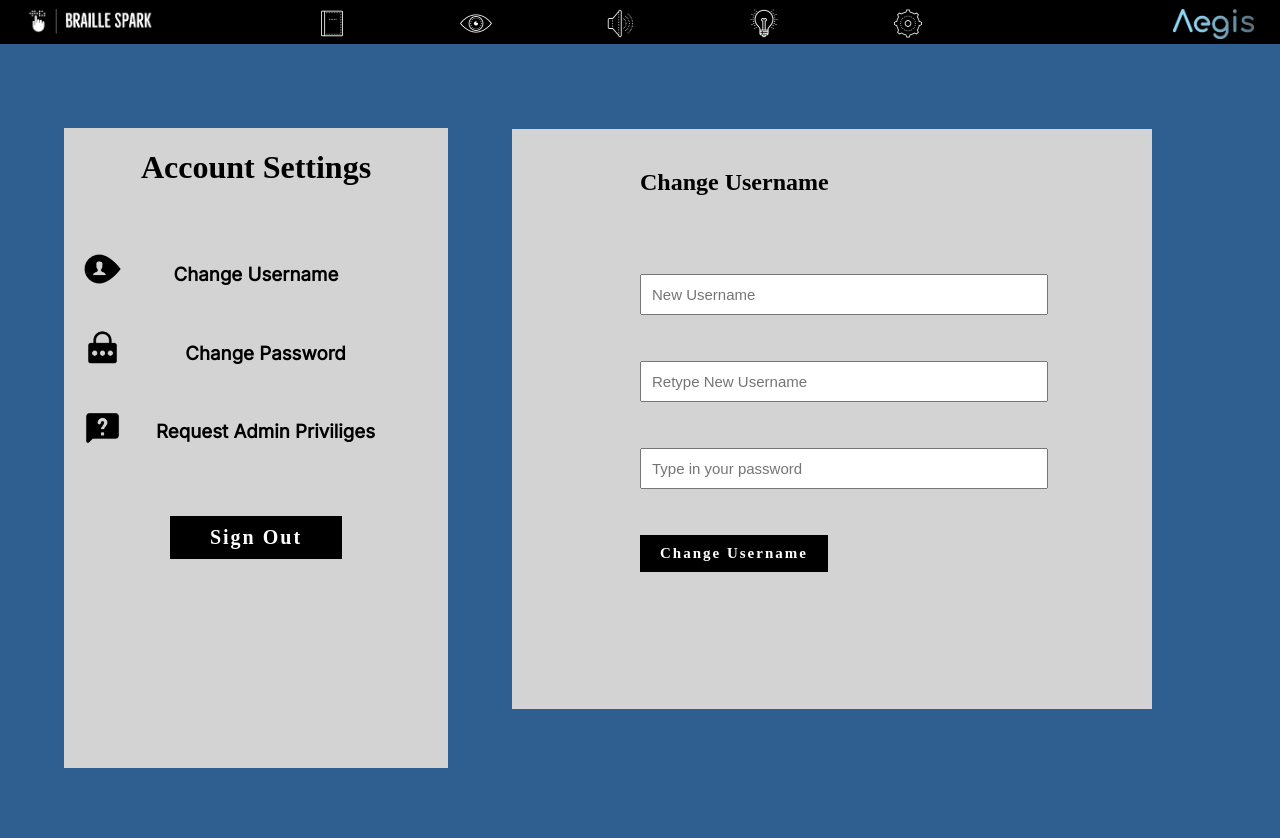
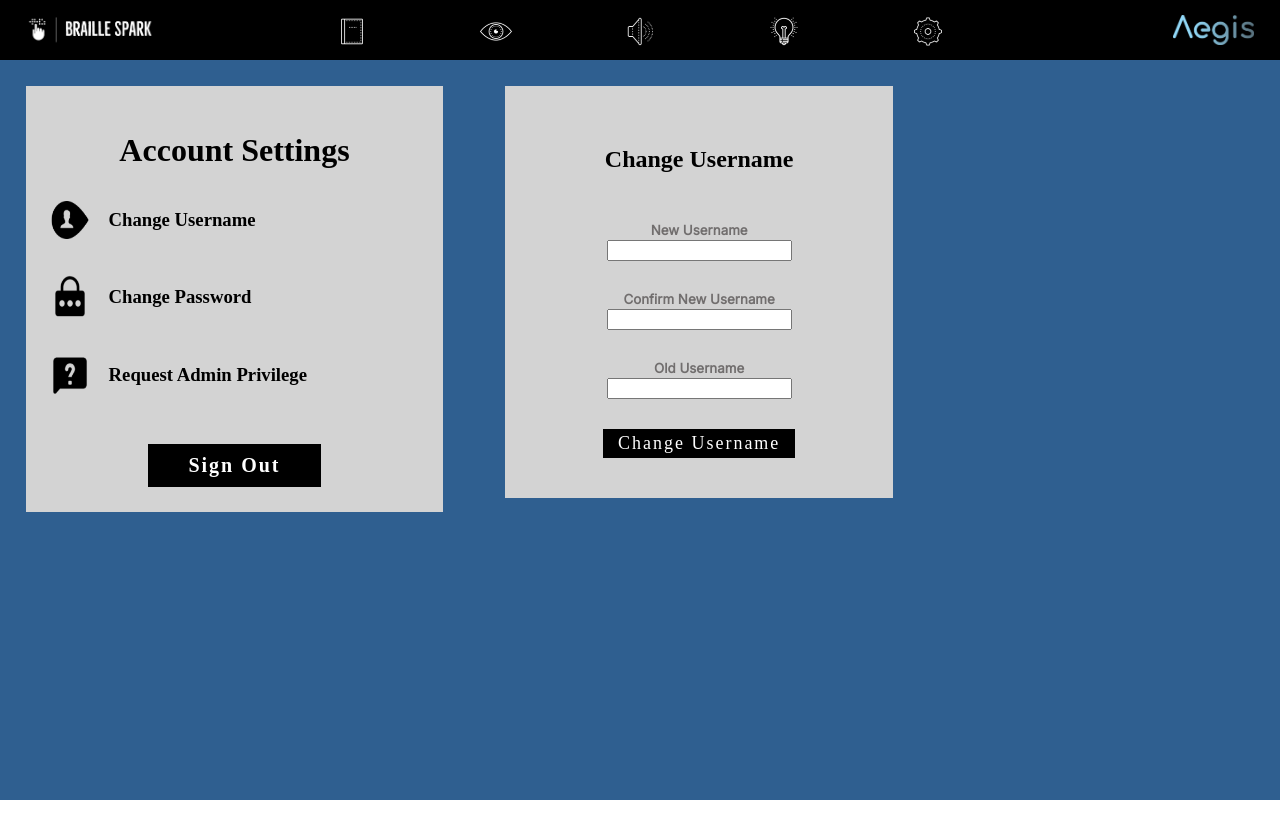
Before and after one commit to Aegis-Fellowship/Braille-Spark, an Angular app: page /manageAccount in a window 1280 px wide. Shown: the top 838 px of the page. After the commit the page ends 800 px from the top, so only its background shows below. Built offline with nearby package versions, Linux system fonts and the light colour scheme; a web font is replaced by a local one.

Commit message:
added translator page

```diff
--- a/src/app/app.routes.ts
+++ b/src/app/app.routes.ts
@@ -2,8 +2,10 @@ import { Routes,} from '@angular/router';
 
 import { LandingComponent } from './landing/landing.component';
 import { ManageAccountComponent } from './components/manage-account/manage-account.component';
+import { TranslatorComponent } from './components/translator/translator.component';
 
 export const routes: Routes = [
     { path: '', component: LandingComponent},
-    { path: 'manageAccount', component: ManageAccountComponent}
+    { path: 'manageAccount', component: ManageAccountComponent},
+    { path: 'translator', component: TranslatorComponent},
 ];
--- a/src/app/components/manage-account/change-username/change-username.component.html
+++ b/src/app/components/manage-account/change-username/change-username.component.html
@@ -1,15 +1,16 @@
 <div class="change-username-panel">
-    <h2 class="Heading">Change Username</h2>
-
-    <br>
-    <div class="input1">
-        <input placeholder="New Username">
+    <h2>Change Username</h2>
+    <div class="input-box">
+        <label for="new-username">New Username</label>
+        <input type="text" name="new-username" id="new-username">
     </div>
-    <div class="input2">
-        <input placeholder="Retype New Username">
+    <div class="input-box">
+        <label for="retype-new-username">Confirm New Username</label>
+        <input type="text" name="retype-new-username" id="retype-new-username">
     </div>
-    <div class="input3">
-        <input placeholder="Type in your password">
+    <div class="input-box">
+        <label for="old-username">Old Username</label>
+        <input type="text" name="old-username" id="old-username">
     </div>
-    <button class="Submit" >Change Username</button>
+    <input type="submit" value="Change Username" class="submit">
 </div>
--- a/src/app/components/manage-account/change-username/change-username.component.sass
+++ b/src/app/components/manage-account/change-username/change-username.component.sass
@@ -1,49 +1,24 @@
 .change-username-panel
-    width: 50%
-    height: 70%
+    padding: 40px 100px
     background-color: #d3d3d3
-    position: absolute
-    top: 56%
-    left: 65%
-    transform: translate(-50%, -55%)
     font-family: Jockey One
+    display: flex
     flex-direction: column
+    gap: 30px
     align-items: center
     text-align: center
-    padding-top: 20px
 
-    .Heading
-        position: absolute
-        left: 20%
+    .input-box
+        display: flex
+        flex-direction: column
+        font-family: inter
 
-    .input1 input, .input2 input, .input3 input
-        width: 60%
-        font-size: 15px
-        padding: 10px
-    .input1 input
-        position: absolute
-        top: 25%
-        left: 20%
-    .input2 input
-        position: absolute
-        top: 40%
-        left: 20%
-    .input3 input
-        position: absolute
-        top: 55%
-        left: 20%
-    .Submit
-        position: absolute
-        top: 70%
-        left:20%
-        padding: 10px 20px
+    .submit
+        border: none
         background-color: black
         color: white
-        border: none
-        font-weight: bold
         cursor: pointer
-        transition: background-color 0.3s ease
-        justify-content: center
+        padding: 2% 8%
         font-family: Jockey One
-        font-size: 15px
+        font-size: large
         letter-spacing: 2px
--- a/src/app/components/manage-account/manage-account.component.html
+++ b/src/app/components/manage-account/manage-account.component.html
@@ -1,28 +1,27 @@
-<app-navbar></app-navbar>
-
-<div class="background">
+<app-navbar>
+    <div class="container">
         <div class="settingsPanel">
             <div class="title">
                 <h1>Account Settings</h1>
             </div>
             <div class="inputFields">
+                <img src="assets/Username.png" alt="username logo">
                 <h3> Change Username</h3>
-            <img src="assets/Username.png" alt="username logo">
             </div>
             <br>
             <div class="inputFields">
+                <img src="assets/Password.png" alt="password logo">
                 <h3> Change Password</h3>
-            <img src="assets/Password.png" alt="password logo">
             </div>
             <br>
             <div class="inputFields">
-            <h3> Request Admin Priviliges</h3>
                 <img src="assets/Question.png" alt="username logo">
+                <h3> Request Admin Privilege</h3>
             </div>
-        <br><br><br>
             <button class="signout" routerLink="/">Sign Out</button>
         </div>
         <div class="changingPanel">
             <app-change-username></app-change-username>
         </div>
     </div>
+</app-navbar>
--- a/src/app/components/manage-account/manage-account.component.sass
+++ b/src/app/components/manage-account/manage-account.component.sass
@@ -1,40 +1,34 @@
 @import '../../../styles.sass'
 
-
-.title
-    color: black
+.container
+    display: flex
+    gap: 5%
 
 .settingsPanel
     width: 30%
-    height: 80%
+    padding: 2%
     background-color: $aegis-light-gray
-    position: absolute
-    top: 60%
-    left: 20%
-    transform: translate(-50%, -55%)
     font-family: Jockey One
     flex-direction: column
     align-items: center
     text-align: center
 
+
+    .title
+        color: black
+        margin: 0
+
     .inputFields
-        // border: 2px
-        // border-style: solid
-        text-align: center
-        color: black
-        font-family: inter
-        width: 100%
-        gap: 10px
+        display: flex
+        align-items: center
+        gap: 5%
+
         img
-            width: 10%
-            float: left
-            position: relative
-            left:5%
-            top: -55px
-        h3
-            margin-right: 5%
-            margin-left: 5%
+            width: 40px
+            height: 50px
+
     .signout
+        margin-top: 40px
         padding: 10px 40px
         background-color: black
         color: white
--- a/src/app/components/navbar/navbar.component.html
+++ b/src/app/components/navbar/navbar.component.html
@@ -1,3 +1,4 @@
+<div class="background">
   <nav class="navbar">
       <img src="assets/Braille Spark-logos_white2.0.png" alt="braille-spark logo" class="braille-spark-logo">
       <ul class="nav-links">
@@ -9,8 +10,7 @@
       </ul>
       <img src="assets/aegis-logo.png" alt="aegis logo" class="aegis-logo">
     </nav>
-  <br>
-  <br>
-<div class="background">
-    <h1></h1>
+    <div class="content">
+      <ng-content class="content"></ng-content>
     </div>
+</div>
--- a/src/app/components/navbar/navbar.component.sass
+++ b/src/app/components/navbar/navbar.component.sass
@@ -1,33 +1,45 @@
 @import '../../../styles.sass'
 
+.background
+  background-color: #2F5F90
+  position: absolute
+  top: 0
+  left: 0
+  width: 100%
+  height: 100%
+  overflow: hidden
+
+  .content
+    padding: 2%
+
 .navbar
-    position: fixed
-    top: 0
-    left: 0
+    position: relative
     width: 100%
     height: 60px
     background-color: black
     display: flex
     align-items: center
+    z-index: 99
 
     .braille-spark-logo
         position: absolute
         left: 2%
         width: 10%
-        top: 15%
+        top: 50%
+        transform: translateY(-50%)
 
     .aegis-logo
         position: absolute
         right: 2%
-        top: 15%
+        top: 50%
+        transform: translateY(-50%)
         height: 50%
 
     .nav-links
         position: absolute
         left: 50%
-        top: -15%
-        padding: 0
-        transform: translate(-50%, 0)
+        top: 50%
+        transform: translate(-50%, -85%)
         gap: 5%
         width: 100%
         list-style: none
@@ -58,13 +70,6 @@
         color: $aegis-light-gray
         transition: color 0.3s ease
 
-.background
-    background-color: #2F5F90
-    position: absolute
-    left: 0%
-    width: 100%
-    height: 100%
-
 @media (max-width: 768px)
 
     .nav-links
--- /dev/null
+++ b/src/app/components/translator/translator.component.html
@@ -0,0 +1,3 @@
+<app-navbar>
+    OPA
+</app-navbar>
```
Also changed, not shown: src/app/components/translator/translator.component.ts (added, +13 -0 lines), src/app/components/translator/translator.component.sass (added), 1 other file (tests, documents, lock files or other folders). Lines whose indentation alone changed are shown as unchanged.
